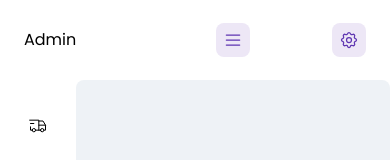
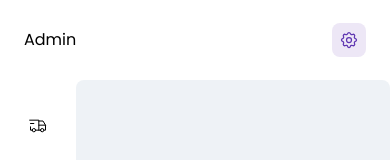
Before and after one commit to AliKarabulut/next-shop, a Next.js app: page /admin/dashboard/1 in a window 390 px wide. Shown: the top 160 px of the page. Built offline with nearby package versions, Linux system fonts and the light colour scheme.

Commit message:
Add isNarrowed state to Header component and hide menu button on small screens

```diff
--- a/src/components/admin/header/index.tsx
+++ b/src/components/admin/header/index.tsx
@@ -1,14 +1,16 @@
 "use client";
-import { useDispatch } from "react-redux";
+import { useDispatch, useSelector } from "react-redux";
 import { narrowedAction } from "@/store/admin/isNarrowed";
 import MenuIcon from "@/icons/admin/menu";
 import SettingsIcon from "@/icons/admin/settings";
 import IconButton from "@/ui/icon-button";
+import { useEffect } from "react";
 
 interface Props {}
 
 const Header: React.FC<Props> = () => {
   const dispatch = useDispatch();
+  const isNarrowed = useSelector((state: any) => state.isNarrowed.isNarrowed);
 
   const toggleExpanded = () => {
     dispatch(narrowedAction.toggle());
@@ -18,7 +20,7 @@ const Header: React.FC<Props> = () => {
     <header className="h-20 px-6 py-4 bg-white flex justify-between items-center">
       <div className="flex items-center">
         <h1 className="w-48">Admin</h1>
-        <IconButton onClick={toggleExpanded}>
+        <IconButton onClick={toggleExpanded} className="max-md:invisible">
           <MenuIcon />
         </IconButton>
       </div>
--- a/src/ui/icon-button/index.tsx
+++ b/src/ui/icon-button/index.tsx
@@ -1,11 +1,15 @@
 type IconButtonProps = {
   children: React.ReactNode;
   onClick?: () => void;
+  className?: string;
 };
 
-const IconButton: React.FC<IconButtonProps> = ({ children, onClick }) => {
+const IconButton: React.FC<IconButtonProps> = ({ children, onClick, className }) => {
   return (
-    <div onClick={onClick} className="w-[34px] h-[34px] duration-300 flex items-center justify-center cursor-pointer rounded-lg text-admin-secondary-dark hover:text-admin-secondary-light bg-admin-secondary-light hover:bg-admin-secondary-main">
+    <div
+      onClick={onClick}
+      className={`w-[34px] h-[34px] duration-300 flex items-center justify-center cursor-pointer rounded-lg text-admin-secondary-dark hover:text-admin-secondary-light bg-admin-secondary-light hover:bg-admin-secondary-main ${className}`}
+    >
       {children}
     </div>
   );
```
